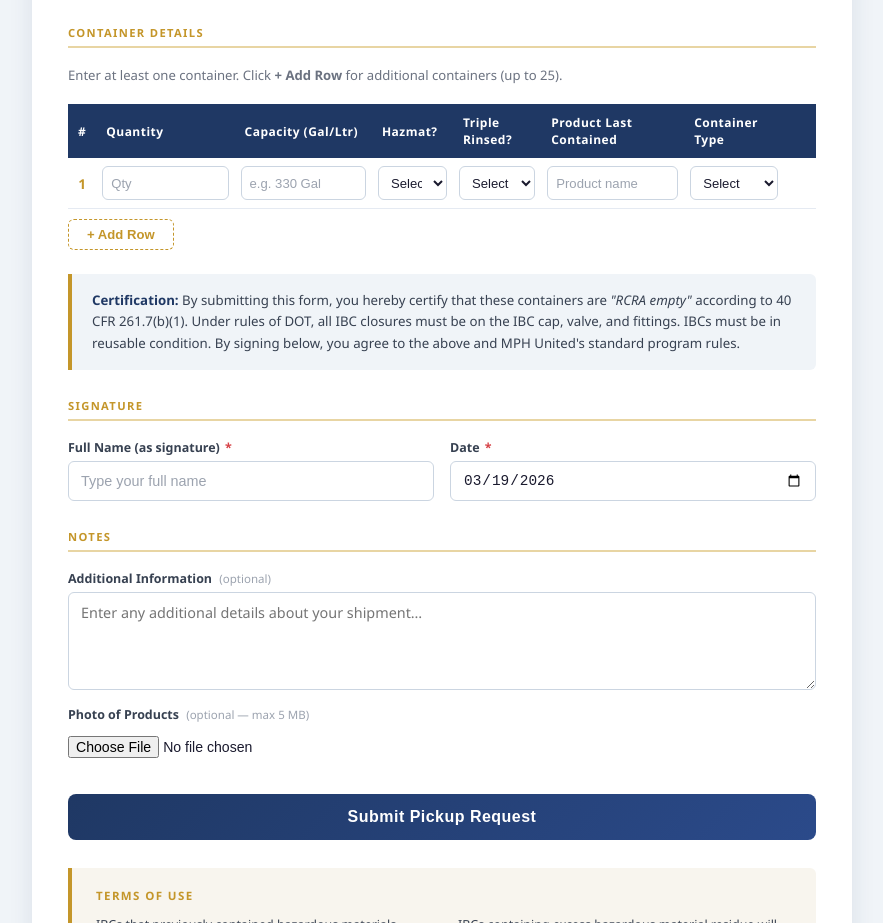
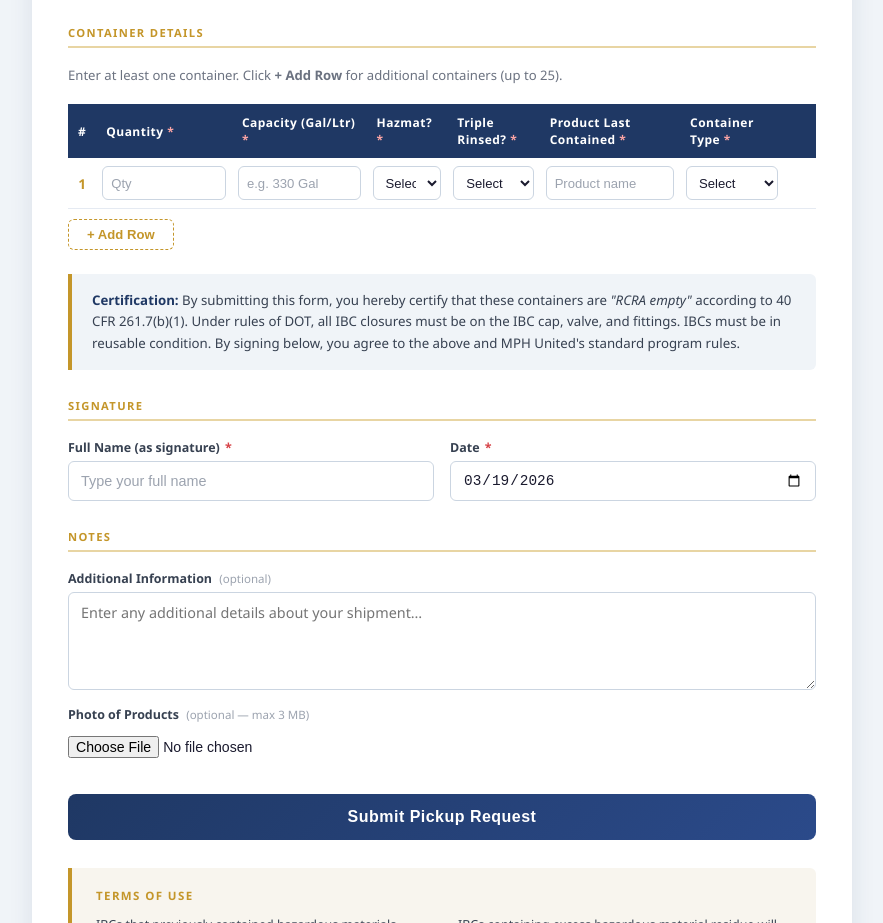
Before and after one commit to mphunited/IBC-Recycling-Form, a website: page public/index.html in a window 1280 px wide. Shown: the part 843-1766 px from the top of the page, without its empty margins (198-1081 px from the left). Drawn offline with Linux system fonts and the light colour scheme.

Commit message:
Add red asterisks to container headers, fix photo upload body size limit

```diff
--- a/public/index.html
+++ b/public/index.html
@@ -370,12 +370,12 @@
             <thead>
               <tr>
                 <th style="width:28px;">#</th>
-                <th>Quantity</th>
-                <th>Capacity (Gal/Ltr)</th>
-                <th>Hazmat?</th>
-                <th>Triple Rinsed?</th>
-                <th>Product Last Contained</th>
-                <th>Container Type</th>
+                <th>Quantity <span style="color:#fca5a5;">*</span></th>
+                <th>Capacity (Gal/Ltr) <span style="color:#fca5a5;">*</span></th>
+                <th>Hazmat? <span style="color:#fca5a5;">*</span></th>
+                <th>Triple Rinsed? <span style="color:#fca5a5;">*</span></th>
+                <th>Product Last Contained <span style="color:#fca5a5;">*</span></th>
+                <th>Container Type <span style="color:#fca5a5;">*</span></th>
                 <th style="width:32px;"></th>
               </tr>
             </thead>
@@ -412,9 +412,9 @@
         </div>
 
         <div class="field" style="margin-top:16px;">
-          <label>Photo of Products <span class="opt">(optional — max 5 MB)</span></label>
+          <label>Photo of Products <span class="opt">(optional — max 3 MB)</span></label>
           <input type="file" id="photoInput" accept="image/*" style="padding:8px 0;font-size:0.88rem;"/>
-          <span id="photoError" style="color:#991b1b;font-size:0.78rem;display:none;">File is too large. Please choose an image under 5 MB.</span>
+          <span id="photoError" style="color:#991b1b;font-size:0.78rem;display:none;">File is too large. Please choose an image under 3 MB.</span>
         </div>
 
         <button type="submit" class="submit-btn" id="submitBtn">Submit Pickup Request</button>
@@ -519,7 +519,7 @@
 
     // Validate photo size if provided
     const photoFile = document.getElementById("photoInput").files[0];
-    if (photoFile && photoFile.size > 5 * 1024 * 1024) {
+    if (photoFile && photoFile.size > 3 * 1024 * 1024) {
       document.getElementById("photoError").style.display = "block";
       btn.disabled = false;
       btn.textContent = "Submit Pickup Request";
```
Also changed, not shown: api/submit.js (+12 -1 lines).
